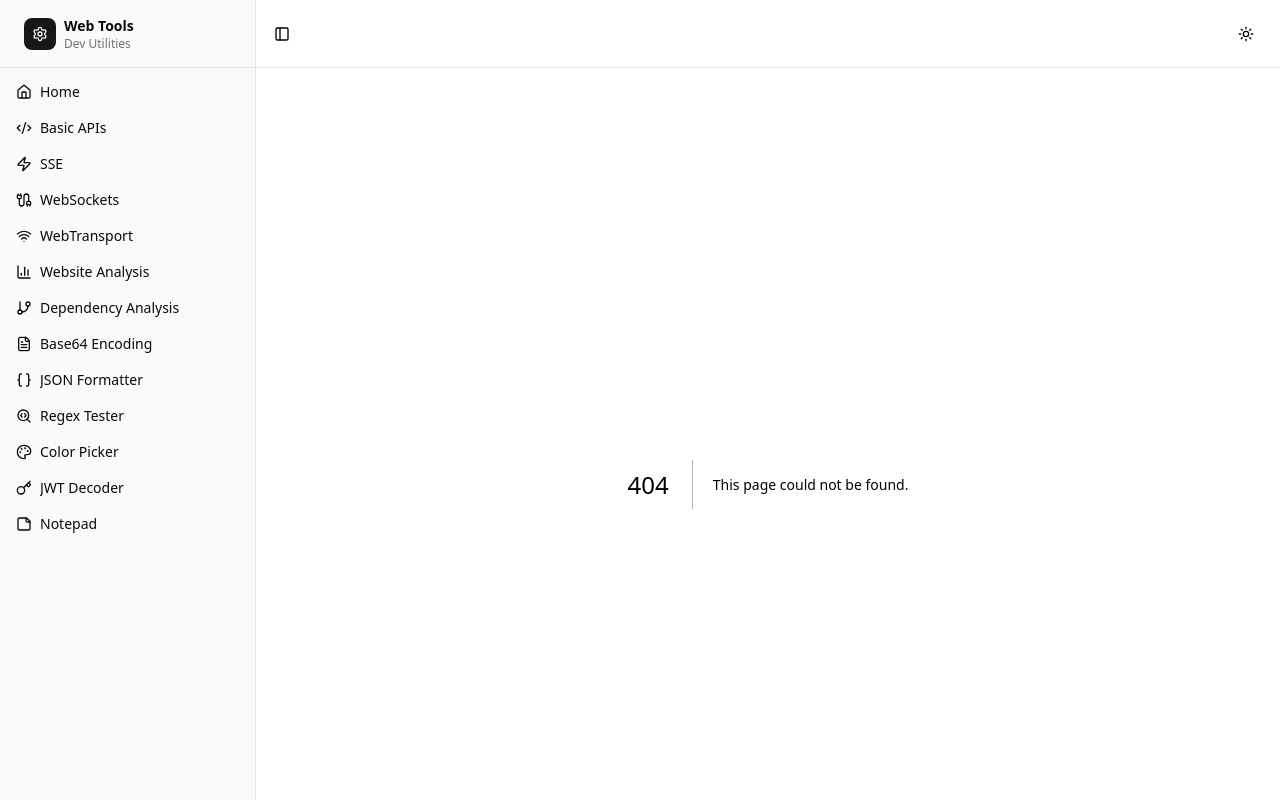
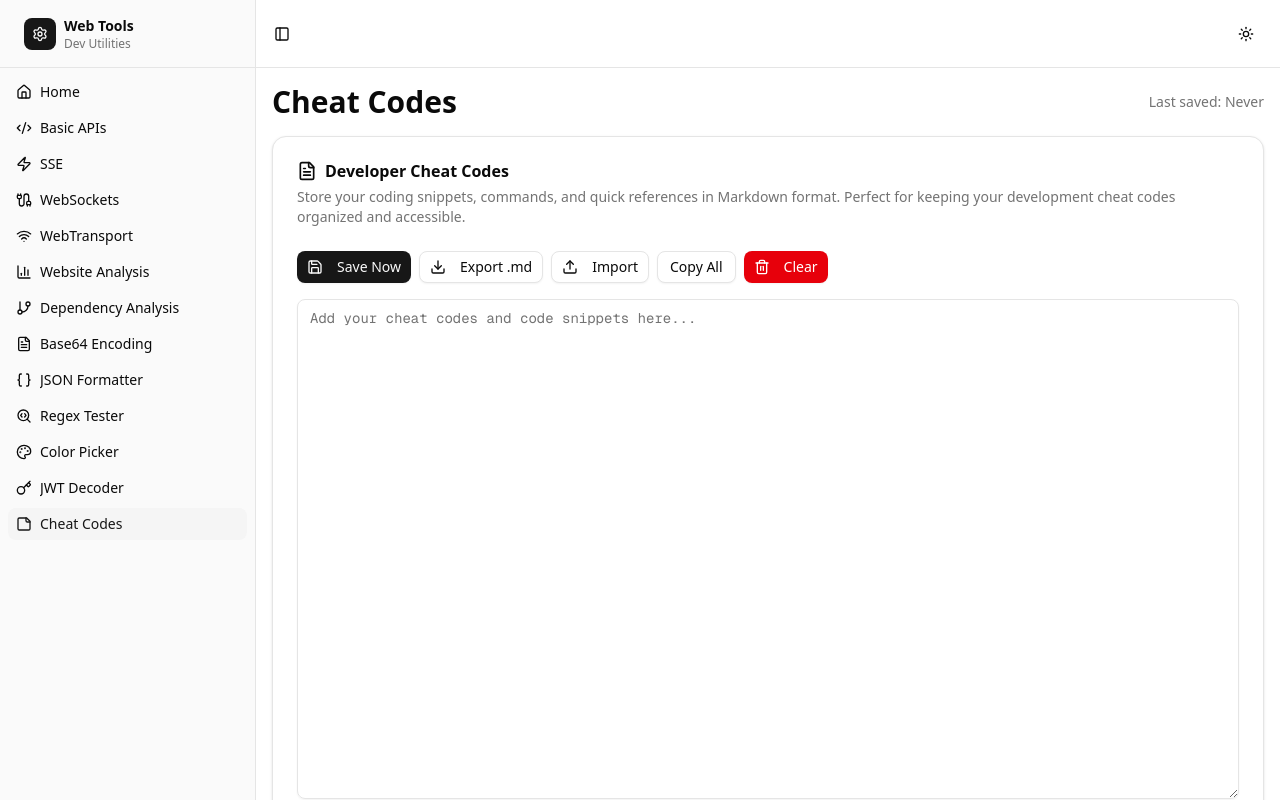
Before and after one commit to jbouder/acolyte, a Next.js app: page /cheat-codes in a window 1280 px wide. Before the commit this address had no page. Shown: the top 800 px of the page. Built offline with nearby package versions, Linux system fonts and the light colour scheme.

Commit message:
Rename notepad to cheat codes.

```diff
--- a/app/notepad/page.tsx
+++ b/app/cheat-codes/page.tsx
@@ -13,9 +13,9 @@ import { Download, FileText, Save, Trash2, Upload } from 'lucide-react';
 import { useEffect, useRef, useState } from 'react';
 import { toast } from 'sonner';
 
-const STORAGE_KEY = 'web-tools-notepad-content';
+const STORAGE_KEY = 'web-tools-cheat-codes-content';
 
-export default function NotepadPage() {
+export default function CheatCodesPage() {
   const [content, setContent] = useState('');
   const [lastSaved, setLastSaved] = useState<Date | null>(null);
   const [isAutoSaving, setIsAutoSaving] = useState(false);
@@ -191,7 +191,7 @@ export default function NotepadPage() {
   return (
     <div className="flex flex-1 flex-col gap-4">
       <div className="flex items-center justify-between">
-        <h1 className="text-3xl font-bold">Markdown Notepad</h1>
+        <h1 className="text-3xl font-bold">Cheat Codes</h1>
         <div className="flex items-center gap-2 text-sm text-muted-foreground">
           {isAutoSaving && <span>Saving...</span>}
           {!isAutoSaving && (
@@ -205,11 +205,12 @@ export default function NotepadPage() {
           <CardHeader>
             <CardTitle className="flex items-center gap-2">
               <FileText className="h-5 w-5" />
-              Markdown Notes
+              Developer Cheat Codes
             </CardTitle>
             <CardDescription>
-              Write your notes in Markdown format. Changes are automatically
-              saved to your browser&apos;s local storage.
+              Store your coding snippets, commands, and quick references in
+              Markdown format. Perfect for keeping your development cheat codes
+              organized and accessible.
             </CardDescription>
           </CardHeader>
           <CardContent className="space-y-4">
@@ -254,7 +255,7 @@ export default function NotepadPage() {
               <Textarea
                 value={content}
                 onChange={(e) => setContent(e.target.value)}
-                placeholder="Start writing your markdown notes here..."
+                placeholder="Add your cheat codes and code snippets here..."
                 className="min-h-[500px] font-mono text-sm resize-y"
               />
             </div>
--- a/components/app-sidebar.tsx
+++ b/components/app-sidebar.tsx
@@ -93,8 +93,8 @@ const items = [
     icon: Key,
   },
   {
-    title: 'Notepad',
-    url: '/notepad',
+    title: 'Cheat Codes',
+    url: '/cheat-codes',
     icon: StickyNote,
   },
 ];
```
